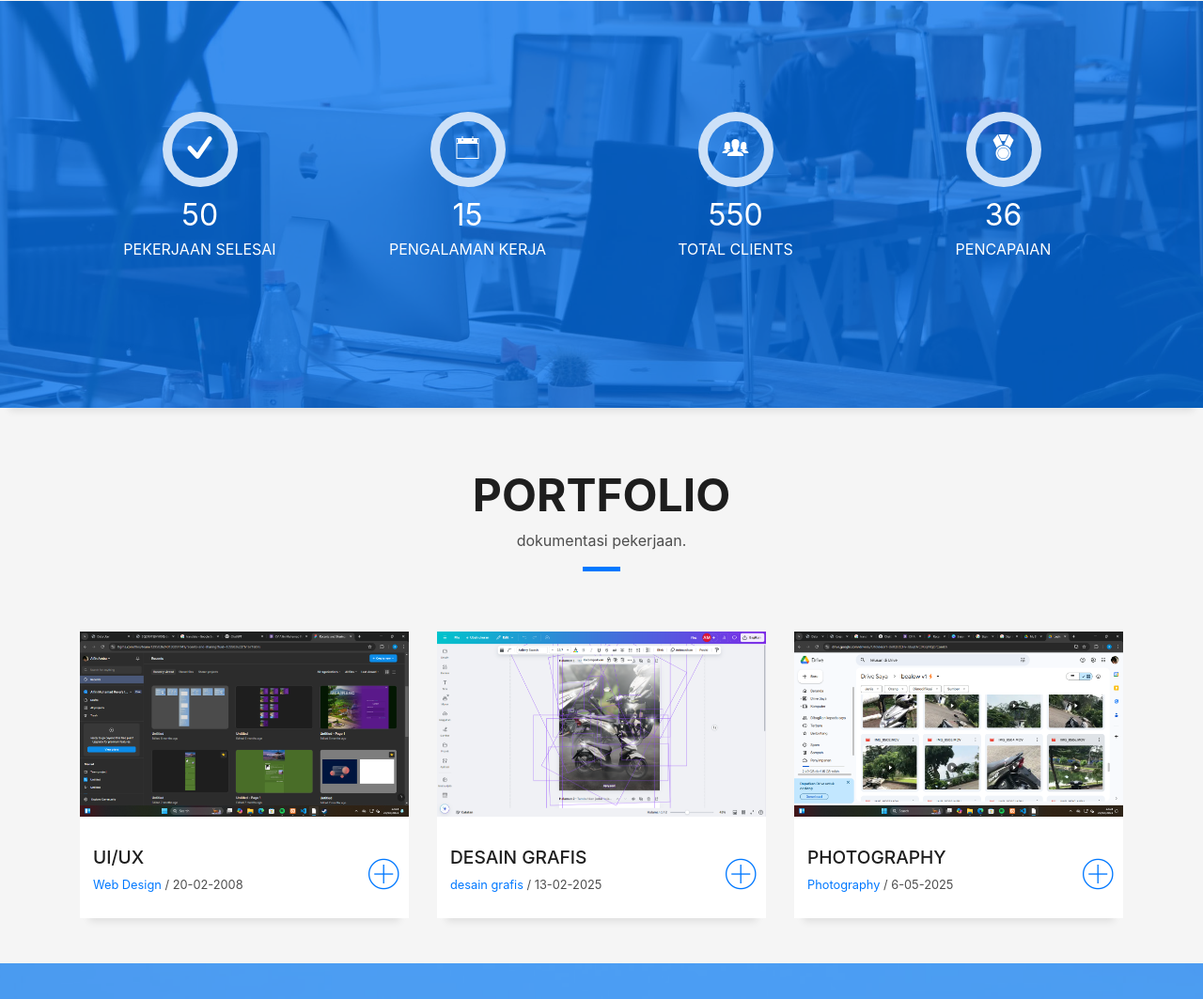
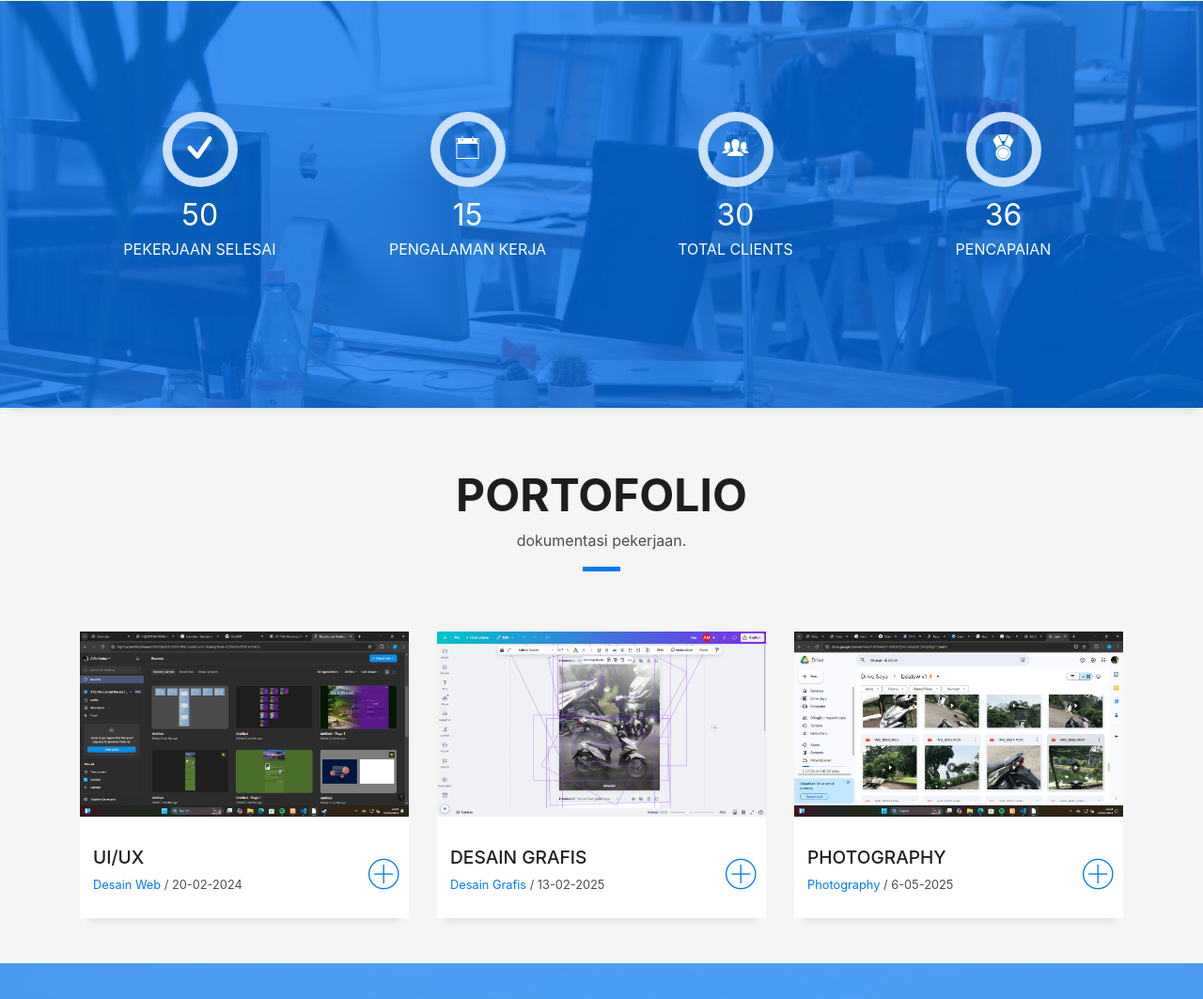
Before and after one commit to aapiin/alfin, a plain HTML site: page index.html in a window 1280 px wide. Shown: the part 4265-5328 px from the top of the page at 94% size. Drawn offline with Linux system fonts and the light colour scheme; files whose address does not match are found by name.

Commit message:
Update index.html

```diff
--- a/index.html
+++ b/index.html
@@ -338,7 +338,7 @@ Berkepribadian jujur, tidak pernah putus asa, sering mengulik hal baru, kreatif,
               <span class="ico-circle"><i class="ion-ios-people"></i></span>
             </div>
             <div class="counter-num">
-              <p class="counter">550</p>
+              <p class="counter">30</p>
               <span class="counter-text">TOTAL CLIENTS</span>
             </div>
           </div>
@@ -365,7 +365,7 @@ Berkepribadian jujur, tidak pernah putus asa, sering mengulik hal baru, kreatif,
         <div class="col-sm-12">
           <div class="title-box text-center">
             <h3 class="title-a">
-              Portfolio
+              PortOfolio
             </h3>
             <p class="subtitle-a">
               dokumentasi pekerjaan.
@@ -386,7 +386,7 @@ Berkepribadian jujur, tidak pernah putus asa, sering mengulik hal baru, kreatif,
                   <div class="col-sm-8">
                     <h2 class="w-title">UI/UX</h2>
                     <div class="w-more">
-                      <span class="w-ctegory">Web Design</span> / <span class="w-date">20-02-2008</span>
+                      <span class="w-ctegory">Desain Web</span> / <span class="w-date">20-02-2024</span>
                     </div>
                   </div>
                   <div class="col-sm-4">
@@ -410,7 +410,7 @@ Berkepribadian jujur, tidak pernah putus asa, sering mengulik hal baru, kreatif,
                   <div class="col-sm-8">
                     <h2 class="w-title">DESAIN GRAFIS</h2>
                     <div class="w-more">
-                      <span class="w-ctegory">desain grafis</span> / <span class="w-date">13-02-2025</span>
+                      <span class="w-ctegory">Desain Grafis</span> / <span class="w-date">13-02-2025</span>
                     </div>
                   </div>
                   <div class="col-sm-4">
```
